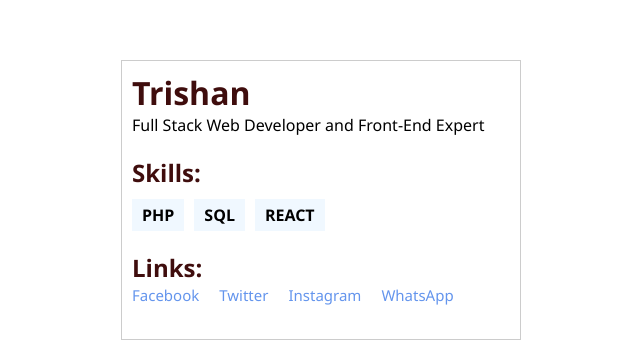
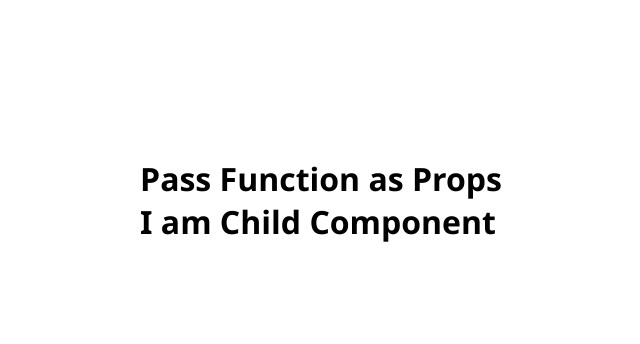
Before and after one commit to TRISHAN00/React-Basic, a React (Create React App) app: page / in a window 1280 px wide. Shown: the part 200-544 px from the top of the page, without its empty margins (319-959 px from the left). Built offline with nearby package versions, Linux system fonts and the light colour scheme.

Commit message:
pass function using props

```diff
--- a/src/App.js
+++ b/src/App.js
@@ -1,12 +1,23 @@
 import React, { Component } from 'react';
 import './App.css';
-import Profile from './components/profile';
+
+class Child extends Component {
+  render() {
+    this.props.func(this);
+    return <h1>I am Child Component</h1>
+  }
+}
 
 class App extends Component {
+  getContext(context) {
+    console.log(context);
+  }
   render() {
+    this.getContext(this)
     return (
       <div>
-        <Profile/>
+        <h1>Pass Function as Props</h1>
+        <Child func={this.getContext} />
       </div>
     );
   }
```
